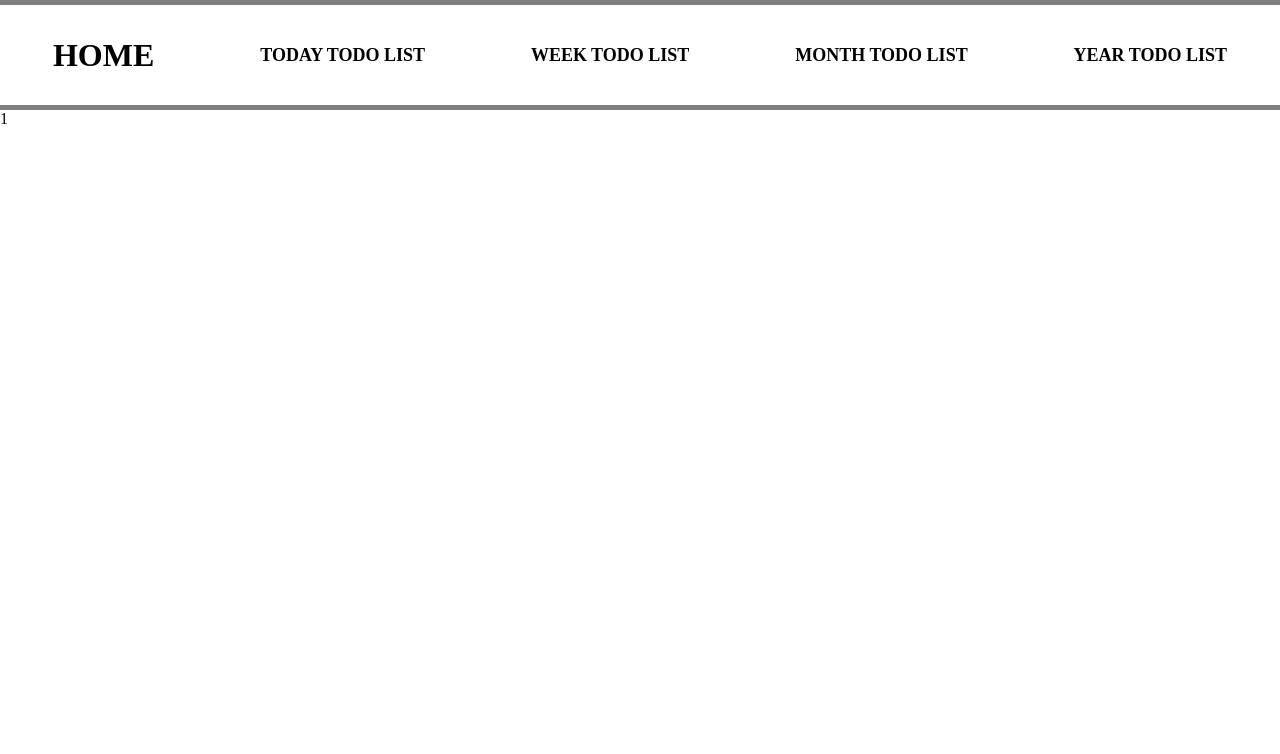
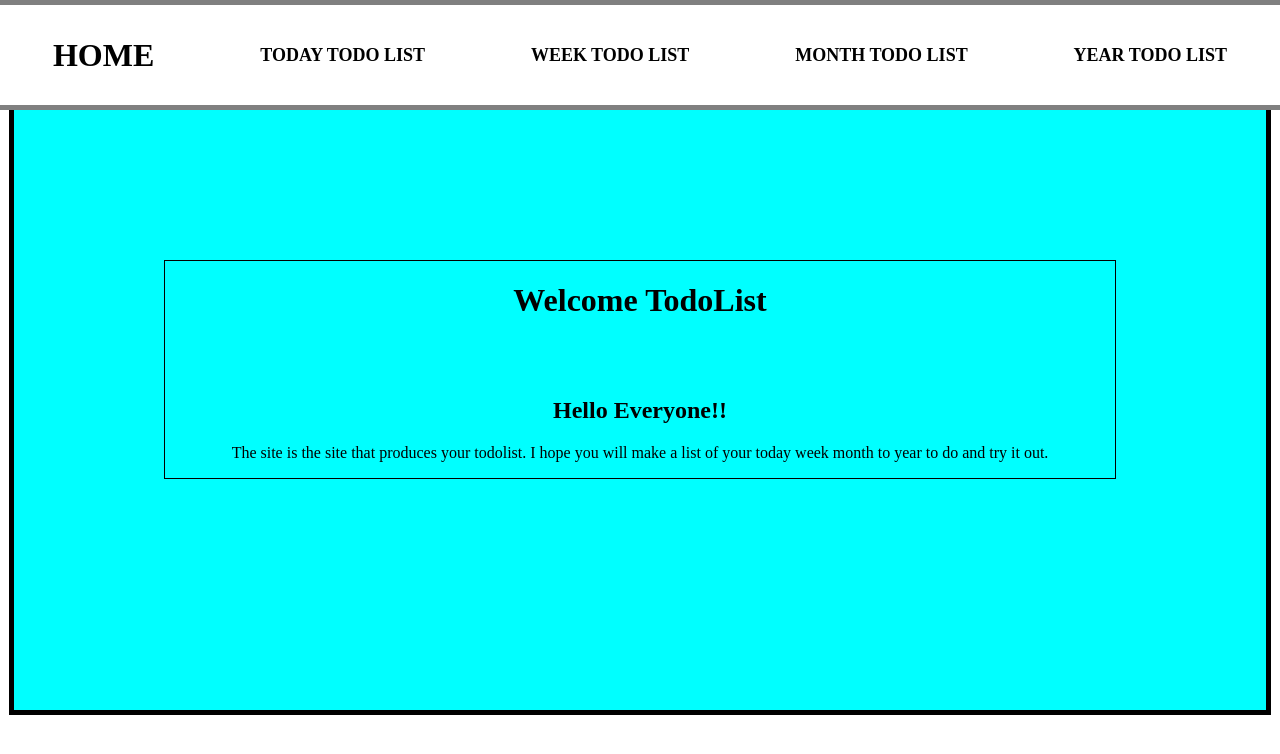
Before and after one commit to BobbyKJH/mytodolist, a React (Create React App) app: page / in a window 1280 px wide. Shown: the top 754 px of the page. Built offline with nearby package versions, Linux system fonts and the light colour scheme.

Commit message:
feat: Home.jsx and Home.module.css

```diff
--- a/src/components/Nav.module.css
+++ b/src/components/Nav.module.css
@@ -20,6 +20,7 @@ body {
   width: 100%;
   height: 100px;
   text-align: center;
+  background-color: #fff;
 }
 /* Home */
 .title {
--- a/src/pages/Home.jsx
+++ b/src/pages/Home.jsx
@@ -5,7 +5,18 @@ function Home() {
   return (
     <>
       <Nav />
-      <div className={styles.welcome}>1</div>
+      <div className={styles.welcome}>
+        <div className={styles.cover}>
+          <h1>Welcome TodoList</h1>
+          <br />
+          <br />
+          <h2>Hello Everyone!! </h2>
+          <p>
+            The site is the site that produces your todolist. I hope you will
+            make a list of your today week month to year to do and try it out.
+          </p>
+        </div>
+      </div>
     </>
   );
 }
--- a/src/pages/Home.module.css
+++ b/src/pages/Home.module.css
@@ -1,3 +1,17 @@
 .welcome {
+  display: block;
+  margin: auto;
   margin-top: 110px;
+  padding: 50px;
+  width: 90%;
+  border: 5px solid black;
+  border-top: 0;
+  background-color: aqua;
+  height: 500px;
 }
+.cover {
+  border: 1px solid black;
+  text-align: center;
+  margin: 220px 100px;
+  margin-top: 100px;
+}
```
